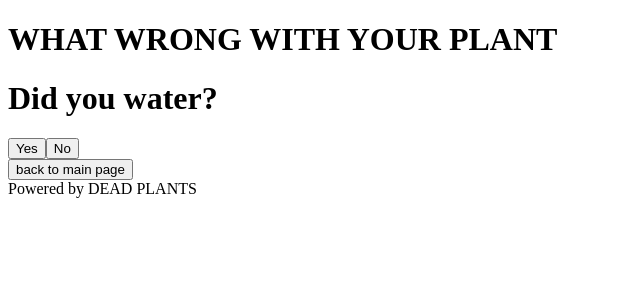
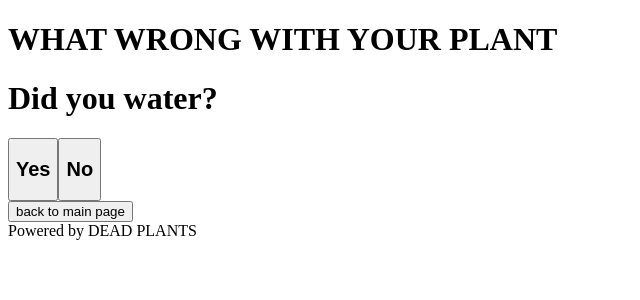
Before and after one commit to bryanweecw/whymyplantdie, a Next.js app: page /plantdoctor in a window 1280 px wide. Shown: the top 300 px of the page, without its empty margins (0-640 px from the left). Built offline with nearby package versions, Linux system fonts and the light colour scheme.

Commit message:
styling update

```diff
--- a/pages/plantdoctor.js
+++ b/pages/plantdoctor.js
@@ -40,9 +40,11 @@ export default function PlantDoctor() {
             <div>
               <h1>Did you water?</h1>
               <button className="" onClick={handleYes}>
-                Yes
+                <h2>Yes</h2>
               </button>
-              <button onClick={handleNo}>No</button>
+              <button className="" onClick={handleNo}>
+                <h2>No</h2>
+              </button>
             </div>
           ) : null}
         </div>
@@ -51,7 +53,7 @@ export default function PlantDoctor() {
             <>
               <h1>Overwatered</h1>
               <button className="" onClick={handleReset}>
-                Diagnose another Plant
+                <h2>Diagnose another Plant</h2>
               </button>
             </>
           ) : null}
@@ -61,7 +63,7 @@ export default function PlantDoctor() {
             <>
               <h1>Underwatered</h1>
               <button className="" onClick={handleReset}>
-                Diagnose another Plant
+                <h2>Diagnose another Plant</h2>
               </button>
             </>
           ) : null}
```
